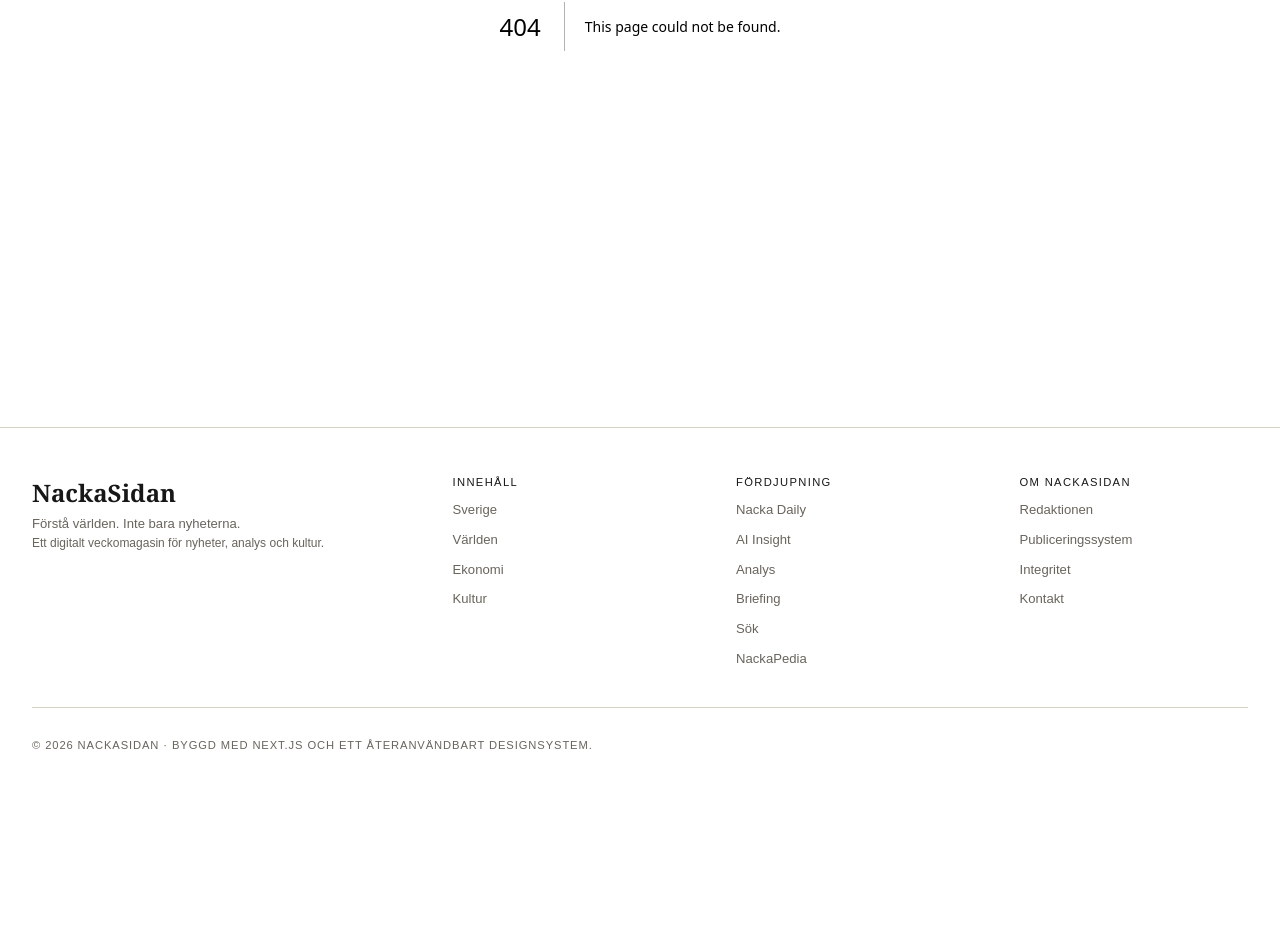
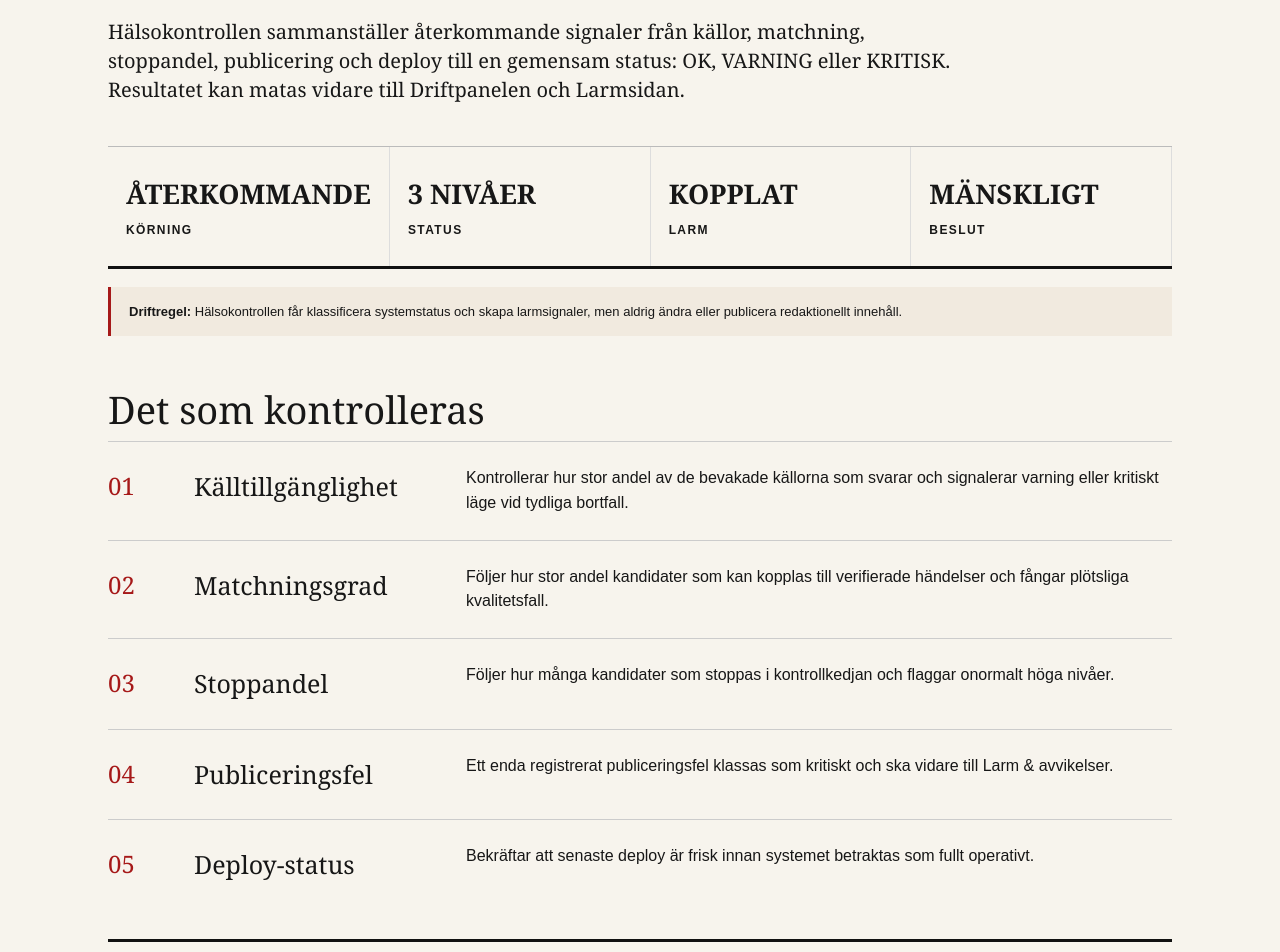
Before and after one commit to Djurgarden2019/NackaSidan-2026, a Next.js app: page /halsokontroll in a window 1280 px wide. Before the commit this address had no page. Shown: the part 554-1506 px from the top of the page. Before the commit the page ends 1354 px from the top, so only its background shows below. Built offline with nearby package versions, Linux system fonts and the light colour scheme.

Commit message:
Main 36: add health check dashboard

```diff
--- /dev/null
+++ b/app/halsokontroll/page.tsx
@@ -0,0 +1,51 @@
+export const dynamic = 'force-static';
+
+const checks = [
+  ['01', 'Källtillgänglighet', 'Kontrollerar hur stor andel av de bevakade källorna som svarar och signalerar varning eller kritiskt läge vid tydliga bortfall.'],
+  ['02', 'Matchningsgrad', 'Följer hur stor andel kandidater som kan kopplas till verifierade händelser och fångar plötsliga kvalitetsfall.'],
+  ['03', 'Stoppandel', 'Följer hur många kandidater som stoppas i kontrollkedjan och flaggar onormalt höga nivåer.'],
+  ['04', 'Publiceringsfel', 'Ett enda registrerat publiceringsfel klassas som kritiskt och ska vidare till Larm & avvikelser.'],
+  ['05', 'Deploy-status', 'Bekräftar att senaste deploy är frisk innan systemet betraktas som fullt operativt.'],
+];
+
+export default function HalsokontrollPage() {
+  return (
+    <main style={{ maxWidth: 1120, margin: '0 auto', padding: '72px 28px 100px' }}>
+      <p style={{ color: '#a61919', fontWeight: 800, letterSpacing: 2, fontSize: 13 }}>MAIN 36 · AUTOMATISK HÄLSOKONTROLL</p>
+      <h1 style={{ fontFamily: 'Georgia,serif', fontSize: 'clamp(54px,8vw,92px)', lineHeight: .95, margin: '12px 0 22px' }}>Systemet kontrollerar sig självt – redaktionen fattar besluten</h1>
+      <p style={{ maxWidth: 860, fontFamily: 'Georgia,serif', fontSize: 20, lineHeight: 1.45 }}>
+        Hälsokontrollen sammanställer återkommande signaler från källor, matchning, stoppandel, publicering och deploy till en gemensam status: OK, VARNING eller KRITISK. Resultatet kan matas vidare till Driftpanelen och Larmsidan.
+      </p>
+
+      <section style={{ display: 'grid', gridTemplateColumns: 'repeat(4,1fr)', borderTop: '1px solid #bbb', borderBottom: '3px solid #111', marginTop: 42 }}>
+        {[
+          ['KÖRNING', 'ÅTERKOMMANDE'], ['STATUS', '3 NIVÅER'], ['LARM', 'KOPPLAT'], ['BESLUT', 'MÄNSKLIGT']
+        ].map(([name,value]) => (
+          <div key={name} style={{ padding: '25px 18px', borderRight: '1px solid #ddd' }}>
+            <strong style={{ fontFamily: 'Georgia,serif', fontSize: 27 }}>{value}</strong>
+            <div style={{ fontSize: 12, fontWeight: 800, letterSpacing: 1.4, marginTop: 5 }}>{name}</div>
+          </div>
+        ))}
+      </section>
+
+      <div style={{ marginTop: 18, padding: '14px 18px', background: '#f1eadf', borderLeft: '3px solid #a61919', fontSize: 13 }}>
+        <strong>Driftregel:</strong> Hälsokontrollen får klassificera systemstatus och skapa larmsignaler, men aldrig ändra eller publicera redaktionellt innehåll.
+      </div>
+
+      <section style={{ marginTop: 42 }}>
+        <h2 style={{ fontFamily: 'Georgia,serif', fontSize: 38 }}>Det som kontrolleras</h2>
+        {checks.map(([n,title,text]) => (
+          <article key={n} style={{ display: 'grid', gridTemplateColumns: '64px 250px 1fr', gap: 22, padding: '24px 0', borderTop: '1px solid #ccc' }}>
+            <div style={{ fontFamily: 'Georgia,serif', fontSize: 24, color: '#a61919' }}>{n}</div>
+            <h3 style={{ fontFamily: 'Georgia,serif', fontSize: 25, margin: 0 }}>{title}</h3>
+            <p style={{ margin: 0, lineHeight: 1.55 }}>{text}</p>
+          </article>
+        ))}
+      </section>
+
+      <footer style={{ borderTop: '3px solid #111', paddingTop: 18, marginTop: 30, fontSize: 12 }}>
+        AUTOMATISK HÄLSOKONTROLL → DRIFTPANEL → LARM & AVVIKELSER → REDAKTIONELL GRANSKNING
+      </footer>
+    </main>
+  );
+}
```
